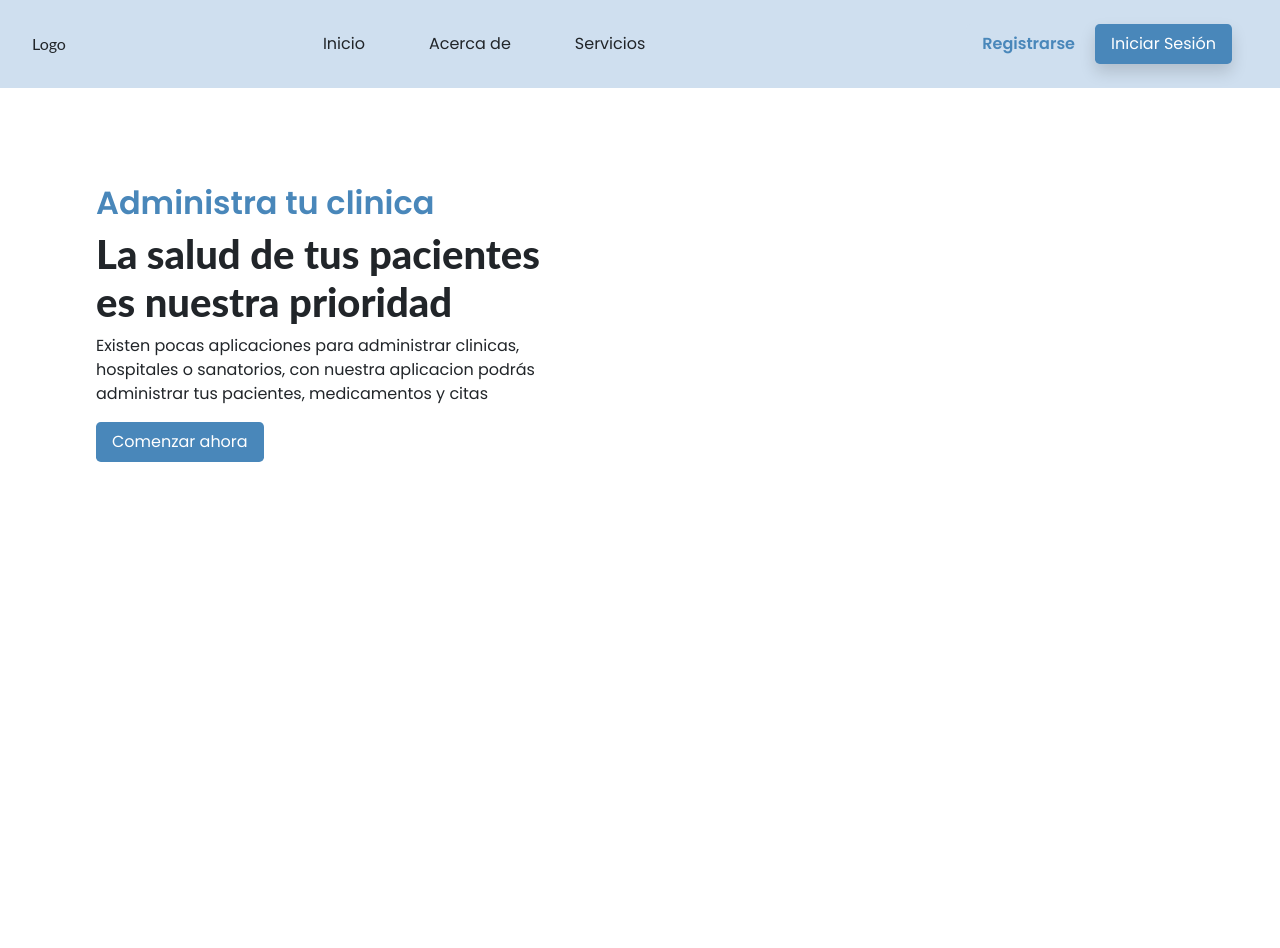
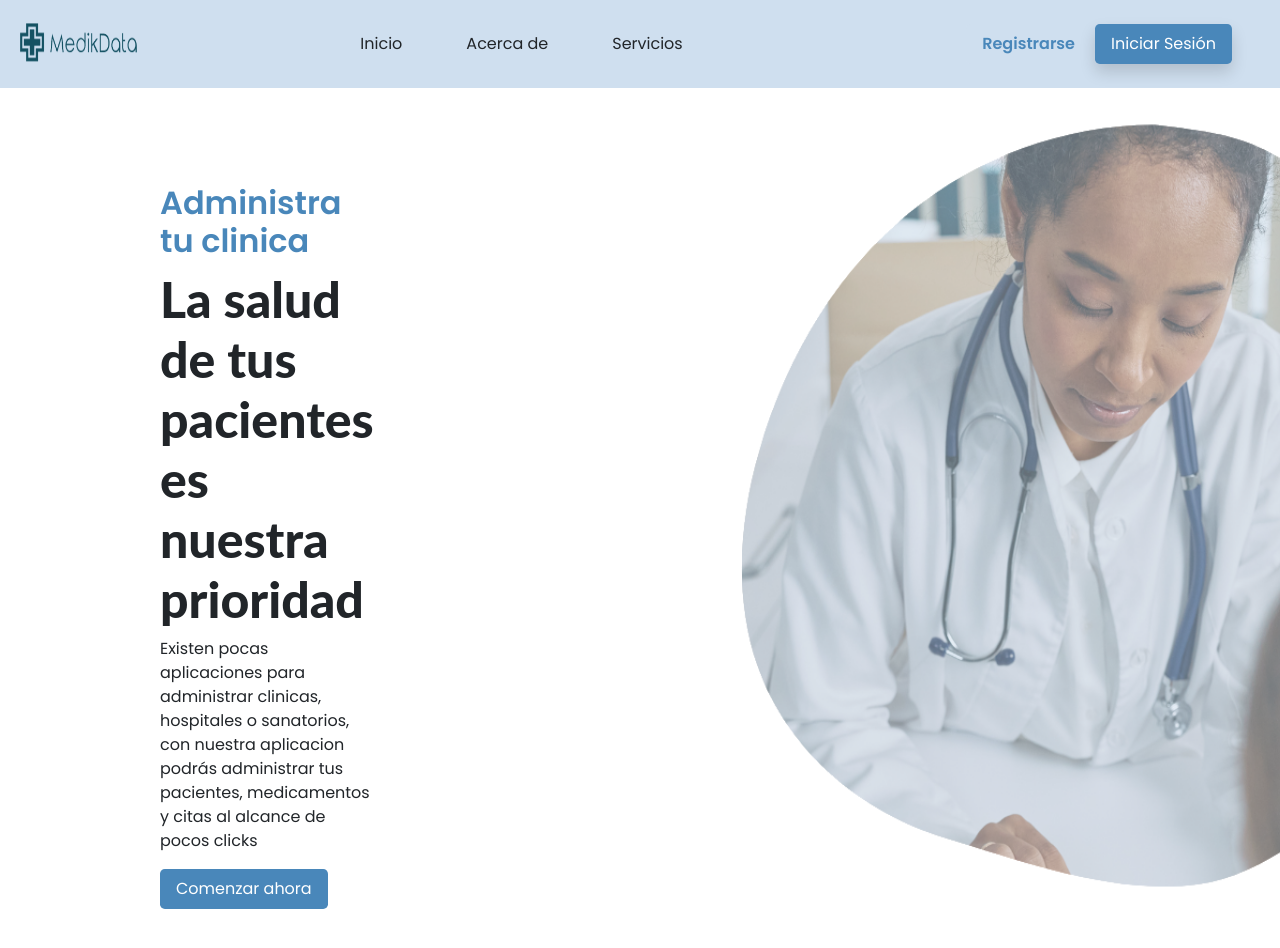
Before and after one commit to BryanEspana/ClinicProyect2, a Flask app: page / in a window 1280 px wide. Shown: the top 948 px of the page. Run offline with Flask 3, Linux system fonts and the light colour scheme.

Commit message:
Pestaña de inicio

```diff
--- a/src/static/css/global.css
+++ b/src/static/css/global.css
@@ -2,7 +2,10 @@
 .flex-row{
     display: flex;
     flex-direction: row;
-    justify-content: space-between;
+}
+.flex-column{
+    display: flex;
+    flex-direction: column;
 }
 .padR2{
     padding-right: 2rem;
@@ -60,6 +63,6 @@ h2{
     color: #4987ba;
 }
 h1{
-    font-size: 40px;
+    font-size: 50px;
     font-weight: 800;
 }
--- a/src/static/css/main.css
+++ b/src/static/css/main.css
@@ -10,6 +10,8 @@ body, html {
 .header-top{
     padding: 1rem;
     background-color: #cfdfef;
+    justify-content: space-between;
+
 }
 .buttonRegister{
     color: #4987ba;
@@ -27,9 +29,16 @@ body, html {
 }
 
 .Text-bienvenida{
-    padding-left: 6rem;
+    padding-left: 10rem;
     padding-top: 6rem;
-    width: 550px;
+    width: 900px;
+}
+.logo-img{
+    width: 10%;
+}
+.img-image{
+    transform:  translate(100px);
+    width: 100%;
 }
 /*.box-decoration-text{
     border: 2px solid #284e6d;
--- a/src/templates/auth/main.html
+++ b/src/templates/auth/main.html
@@ -12,7 +12,7 @@
 
 {% block body %}
 <header class="header-top flex-row">
-    <div class="padT1 padL1">Logo</div>
+    <img class="logo-img" src="static\img\logo.png">
     <div class=" flex-row encabezado padT1">
         <p class="padR4 hover-p">Inicio</p>
         <p class="padR4 hover-p">Acerca de</p>
@@ -27,12 +27,16 @@
 </header>
 
 <body>
+    <div class="flex-row">
+        <div class="Text-bienvenida">
+            <h2 class="box-decoration-text">Administra tu clinica</h2>
+            <h1>La salud de tus pacientes es nuestra prioridad </h1>
+            <p>Existen pocas aplicaciones para administrar clinicas, hospitales o sanatorios, con nuestra aplicacion podrás administrar tus pacientes, medicamentos y citas al alcance de pocos clicks</p>
+            <button>Comenzar ahora</button>
+        </div>
+        <img src="static\img\image.png" class="img-image">
 
-    <div class="Text-bienvenida">
-        <h2 class="box-decoration-text">Administra tu clinica</h2>
-        <h1>La salud de tus pacientes es nuestra prioridad </h1>
-        <p>Existen pocas aplicaciones para administrar clinicas, hospitales o sanatorios, con nuestra aplicacion podrás administrar tus pacientes, medicamentos y citas</p>
-        <button>Comenzar ahora</button>
     </div>
+
 </body>
 {% endblock %}
```
Also changed, not shown: README.md, src/static/img/disenio.png (added), src/static/img/image.png (added), src/static/img/logo.png (added).
